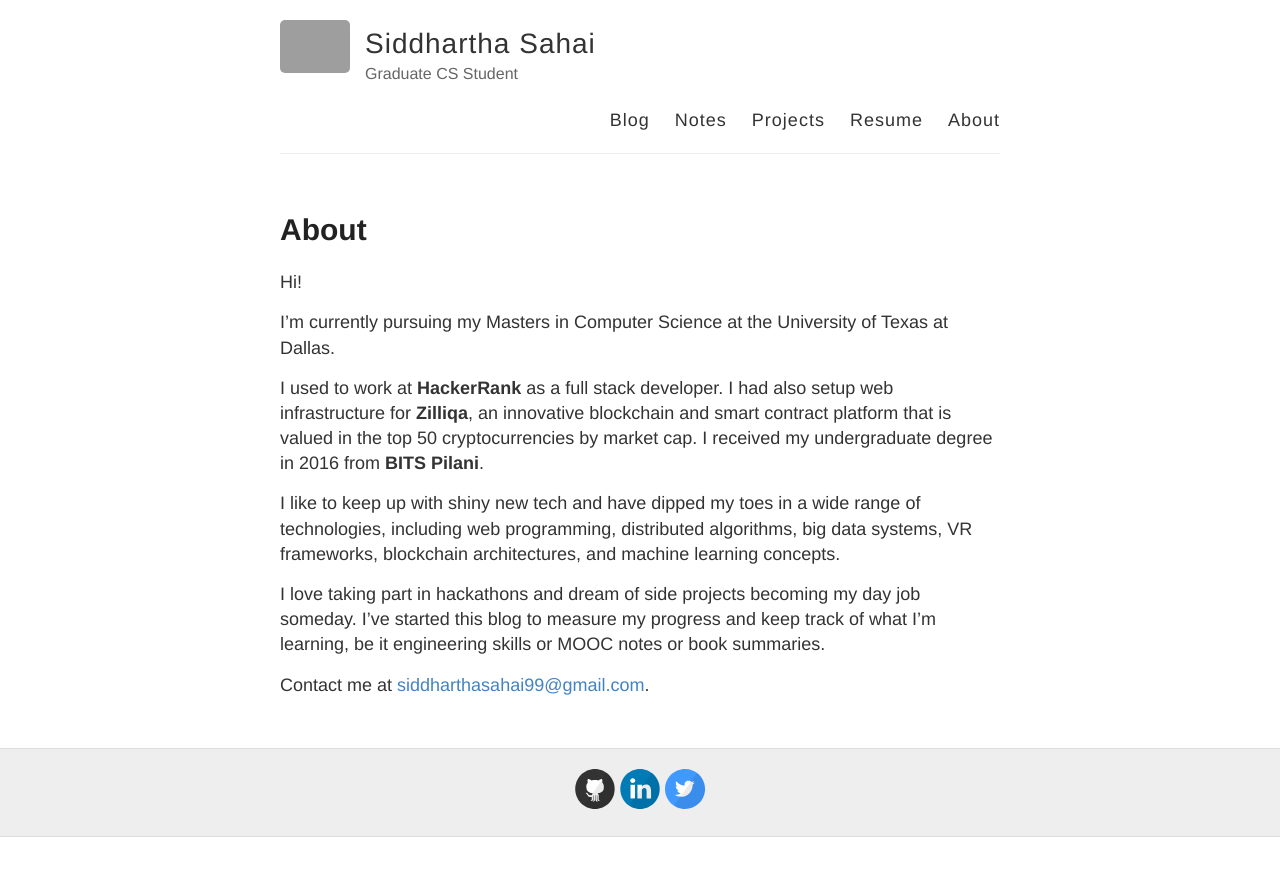
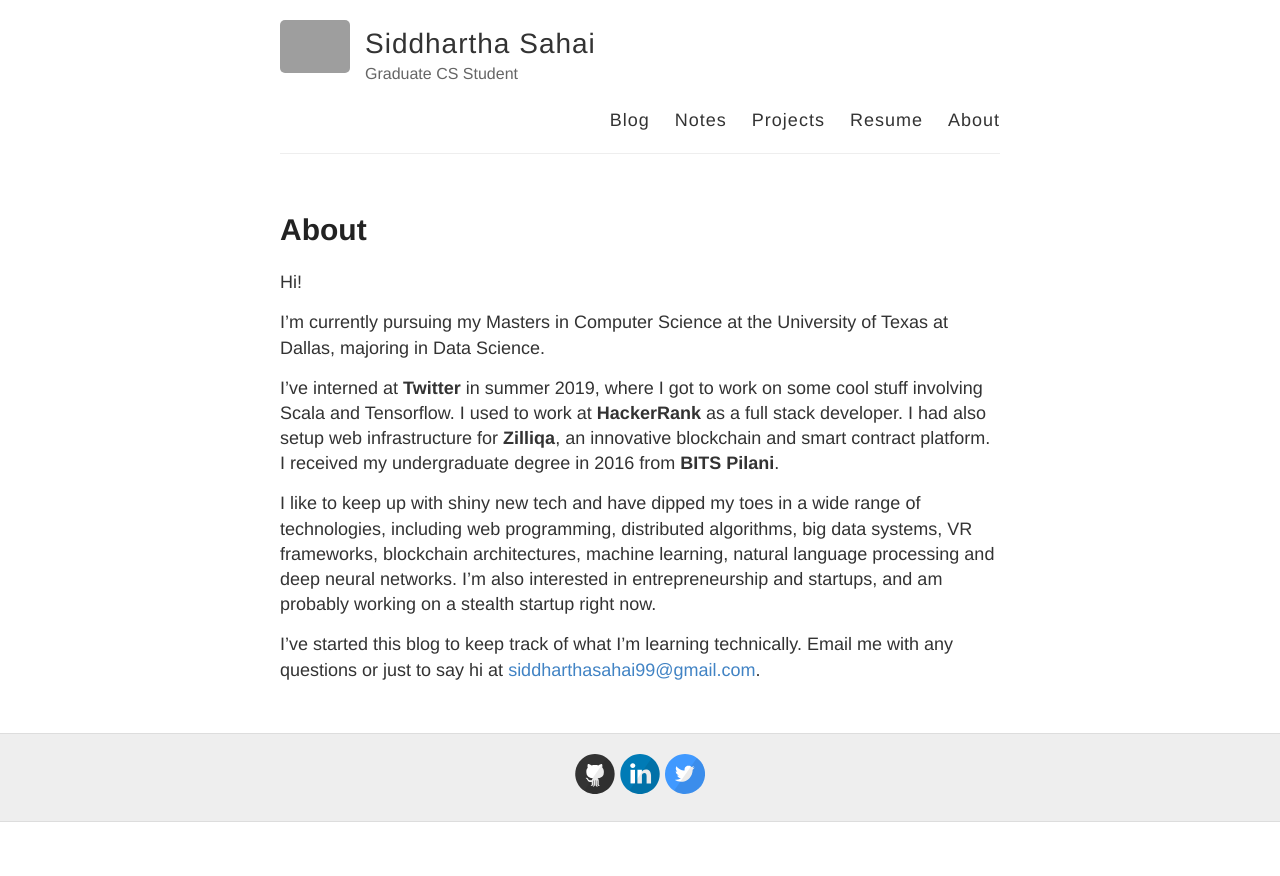
Before and after one commit to sidthekidder/sidthekidder.github.io, a Jekyll site: the page built from about.md, in a window 1280 px wide. Shown: the top 876 px of the page. Built offline with Jekyll 4.4.1, drawn with Linux system fonts in a browser that asks for light colours; grey boxes are pictures that could not be loaded.

Commit message:
openstack blogpost, update about

```diff
--- a/about.md
+++ b/about.md
@@ -7,12 +7,10 @@
 
 Hi!
 
-I'm currently pursuing my Masters in Computer Science at the University of Texas at Dallas.
+I'm currently pursuing my Masters in Computer Science at the University of Texas at Dallas, majoring in Data Science.
 
-I used to work at **HackerRank** as a full stack developer. I had also setup web infrastructure for **Zilliqa**, an innovative blockchain and smart contract platform that is valued in the top 50 cryptocurrencies by market cap. I received my undergraduate degree in 2016 from **BITS Pilani**.
+I've interned at **Twitter** in summer 2019, where I got to work on some cool stuff involving Scala and Tensorflow. I used to work at **HackerRank** as a full stack developer. I had also setup web infrastructure for **Zilliqa**, an innovative blockchain and smart contract platform. I received my undergraduate degree in 2016 from **BITS Pilani**.
 
-I like to keep up with shiny new tech and have dipped my toes in a wide range of technologies, including web programming, distributed algorithms, big data systems, VR frameworks, blockchain architectures, and machine learning concepts.
+I like to keep up with shiny new tech and have dipped my toes in a wide range of technologies, including web programming, distributed algorithms, big data systems, VR frameworks, blockchain architectures, machine learning, natural language processing and deep neural networks. I'm also interested in entrepreneurship and startups, and am probably working on a stealth startup right now.
 
-I love taking part in hackathons and dream of side projects becoming my day job someday. I've started this blog to measure my progress and keep track of what I'm learning, be it engineering skills or MOOC notes or book summaries.
-
-Contact me at [siddharthasahai99@gmail.com](mailto:siddharthasahai99@gmail.com).
+I've started this blog to keep track of what I'm learning technically. Email me with any questions or just to say hi at [siddharthasahai99@gmail.com](mailto:siddharthasahai99@gmail.com).
```
Also changed, not shown: _layouts/notes.html (+12 -0 lines), _notes/Openstack-Swift-Setup.md (added, +81 -0 lines), README.md, images/notes/openstackswift/config.png (added), images/notes/openstackswift/loadtest.png (added).
